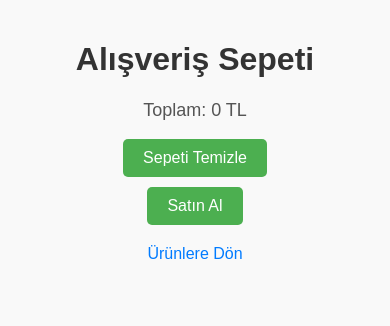
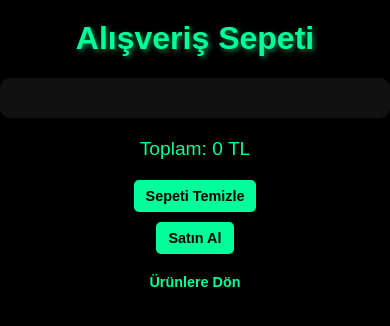
Before and after one commit to kaanst1/proje, a Flask app: page /cart in a window 390 px wide. Shown: the top 326 px of the page. Run offline with Flask 3, Linux system fonts and the light colour scheme.

Commit message:
son güncelleme atıldı

```diff
--- a/app.py
+++ b/app.py
@@ -9,12 +9,12 @@ app.secret_key = 'your_secret_key'
 # Veritabanı yapılandırması
 app.config['SQLALCHEMY_DATABASE_URI'] = 'sqlite:///database.db'
 app.config['SQLALCHEMY_TRACK_MODIFICATIONS'] = False
-app.config['SQLALCHEMY_ECHO'] = True  # SQL sorgularını terminalde gösterir (debug için)
+app.config['SQLALCHEMY_ECHO'] = True
 db = SQLAlchemy(app)
 bcrypt = Bcrypt(app)
 
 
-# Kullanıcı modeli
+
 class User(db.Model):
     id = db.Column(db.Integer, primary_key=True)
     fullname = db.Column(db.String(150), nullable=False)
@@ -22,23 +22,23 @@ class User(db.Model):
     username = db.Column(db.String(50), unique=True, nullable=False)
     password = db.Column(db.String(150), nullable=False)
 
-# Ürün modeli
+
 class Product(db.Model):
     id = db.Column(db.Integer, primary_key=True)
     name = db.Column(db.String(100), nullable=False)
     price = db.Column(db.Float, nullable=False)
     category_id = db.Column(db.Integer, nullable=False)
 
-# Kategori modeli
+
 class Category(db.Model):
     id = db.Column(db.Integer, primary_key=True)
     name = db.Column(db.String(100), nullable=False)
 
-# Veritabanını oluşturma
+
 with app.app_context():
     db.create_all()
 
-# Oturumda sepeti başlatma fonksiyonu
+
 def initialize_cart():
     if 'cart' not in session:
         session['cart'] = []
@@ -60,22 +60,22 @@ def register():
         password = request.form['password']
         confirm_password = request.form['confirm_password']
 
-        # Şifreler eşleşiyor mu?
+
         if password != confirm_password:
             flash('Şifreler eşleşmiyor. Lütfen tekrar deneyin.', 'danger')
             return redirect(url_for('register'))
 
-        # E-posta veya kullanıcı adı zaten kayıtlı mı?
+
         existing_user = User.query.filter((User.email == email) | (User.username == username)).first()
         if existing_user:
             flash('E-posta veya kullanıcı adı zaten kayıtlı.', 'danger')
             return redirect(url_for('register'))
 
-        # Şifreyi hashleme
+
         hashed_password = bcrypt.generate_password_hash(password).decode('utf-8')
 
         try:
-            # Yeni kullanıcıyı kaydetme
+
             new_user = User(fullname=fullname, email=email, username=username, password=hashed_password)
             db.session.add(new_user)
             db.session.commit()
@@ -111,7 +111,7 @@ def logout():
     flash('Başarıyla çıkış yaptınız.', 'success')
     return redirect(url_for('home'))
 
-# Ürünleri listeleme
+
 @app.route('/products/<int:category_id>')
 def products(category_id):
     if 'user_id' not in session:
@@ -123,7 +123,7 @@ def products(category_id):
     model = {'products': products, 'category': category}
     return render_template('products.html', **model)
 
-# Sepete ürün ekleme
+
 @app.route('/add_to_cart/<int:product_id>', methods=['POST'])
 def add_to_cart(product_id):
     initialize_cart()
@@ -139,7 +139,7 @@ def add_to_cart(product_id):
 @app.route('/iade')
 def iade():
     return render_template('iade.html')
-# Sepeti görüntüleme
+
 @app.route('/cart')
 def view_cart():
     initialize_cart()
@@ -152,7 +152,7 @@ def view_cart():
     model = { 'cart': cart, 'cart_total': cart_total }
     return render_template('cart.html', **model)
 
-# Sepeti temizleme
+
 @app.route('/clear_cart', methods=['POST'])
 def clear_cart():
     session.pop('cart', None)
--- a/cart.html
+++ b/cart.html
@@ -4,63 +4,110 @@
     <meta charset="UTF-8">
     <title>Alışveriş Sepeti</title>
     <style>
+
         body {
-            font-family: Arial, sans-serif;
-            background-color: #f9f9f9;
+            font-family: 'Arial', sans-serif;
             margin: 0;
-            padding: 20px;
+            padding: 0;
+            background-color: #000;
+            color: #e0e0e0;
         }
+
         h1 {
             text-align: center;
-            color: #333;
+            margin-top: 20px;
+            color: #00ff99;
+            font-size: 2.5rem;
+            text-shadow: 2px 2px 5px rgba(0, 255, 153, 0.5);
         }
+
         ul {
             list-style-type: none;
             padding: 0;
             margin: 20px auto;
             max-width: 600px;
+            background-color: #111;
+            border-radius: 10px;
+            box-shadow: 0 4px 10px rgba(0, 0, 0, 0.7);
+            padding: 20px;
         }
+
         ul li {
-            background: #fff;
-            border: 1px solid #ddd;
+            background: #222;
+            border: 1px solid #444;
             margin: 10px 0;
             padding: 10px;
             border-radius: 5px;
             display: flex;
             justify-content: space-between;
             align-items: center;
+            color: #e0e0e0;
         }
+
         p {
             text-align: center;
-            font-size: 18px;
-            color: #555;
+            font-size: 1.2rem;
+            color: #00ff99;
+            margin-top: 20px;
         }
+
         form {
             text-align: center;
             margin: 10px;
         }
+
         button {
-            background-color: #4CAF50;
-            color: white;
+            background-color: #00ff99;
+            color: #000;
             border: none;
             padding: 10px 20px;
             border-radius: 5px;
             cursor: pointer;
-            font-size: 16px;
+            font-size: 1rem;
+            font-weight: bold;
+            transition: background-color 0.3s, transform 0.2s;
         }
+
         button:hover {
-            background-color: #45a049;
+            background-color: #00cc7a;
+            transform: scale(1.1);
         }
+
         a {
             display: block;
             text-align: center;
             margin-top: 20px;
-            color: #007BFF;
+            color: #00ff99;
             text-decoration: none;
-            font-size: 16px;
+            font-size: 1rem;
+            font-weight: bold;
+            transition: color 0.3s;
         }
+
         a:hover {
+            color: #00cc7a;
             text-decoration: underline;
+        }
+
+
+        @media (max-width: 768px) {
+            h1 {
+                font-size: 2rem;
+            }
+
+            button {
+                font-size: 0.9rem;
+                padding: 8px 12px;
+            }
+
+            a {
+                font-size: 0.9rem;
+            }
+
+            ul li {
+                flex-direction: column;
+                align-items: flex-start;
+            }
         }
     </style>
 </head>
--- a/support.html
+++ b/support.html
@@ -13,11 +13,11 @@
             justify-content: center;
             align-items: center;
             height: 100vh;
-            background: url("img/background1.webp") no-repeat center center/cover; /* Arka plan görseli */
+            background: url("img/background1.webp") no-repeat center center/cover;
         }
 
         .form-container {
-            background: rgba(255, 255, 255, 0.9); /* Arka planı biraz şeffaf yapar */
+            background: rgba(255, 255, 255, 0.9);
             padding: 20px;
             border-radius: 8px;
             box-shadow: 0 4px 6px rgba(0, 0, 0, 0.1);
```
Also changed, not shown: categories.html (+64 -1 lines), faq.html (+20 -21 lines), iade.html (+4 -4 lines), models.py (+5 -5 lines), static/app.js (+16 -18 lines), static/style.css (+6 -6 lines).
